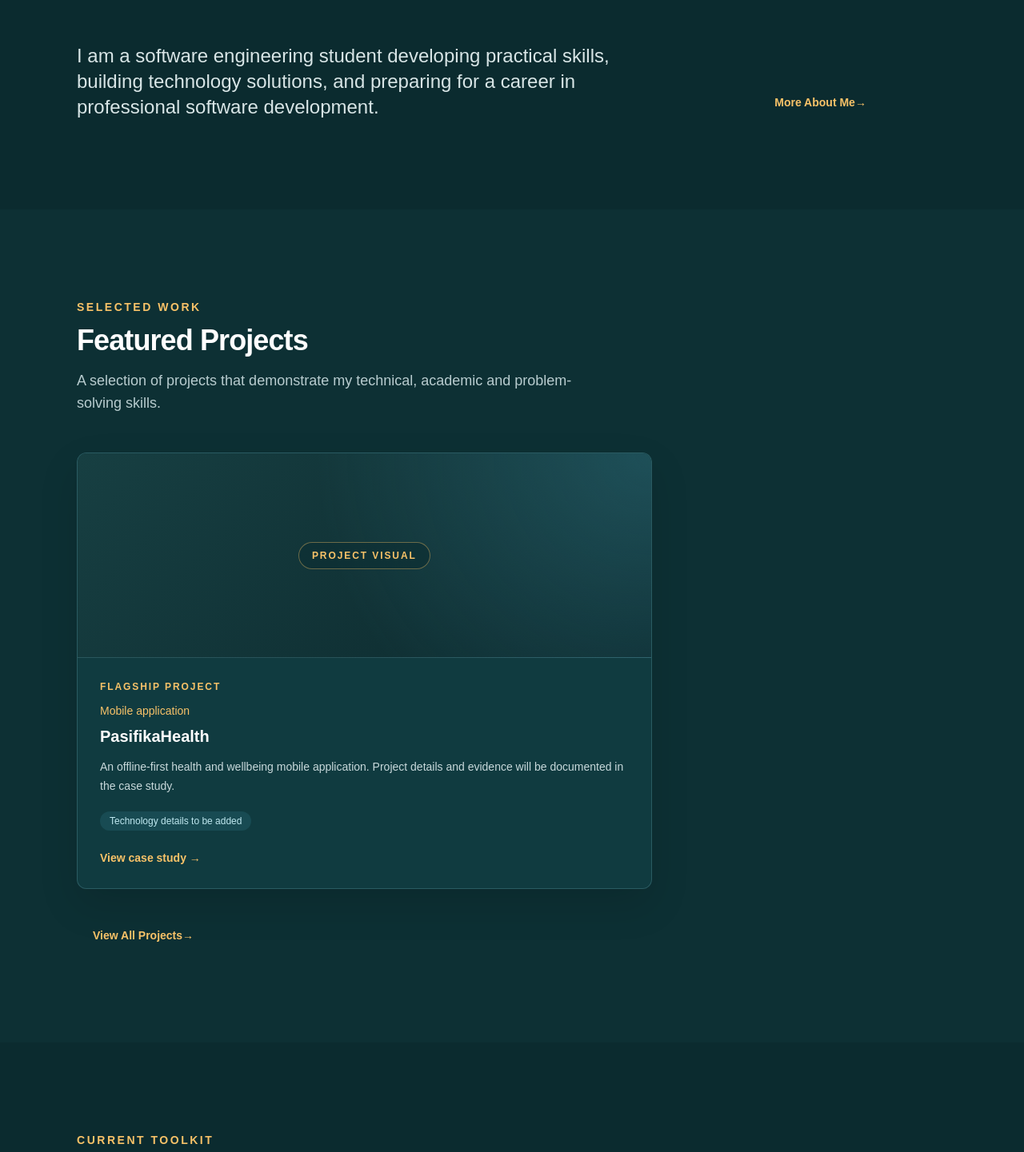
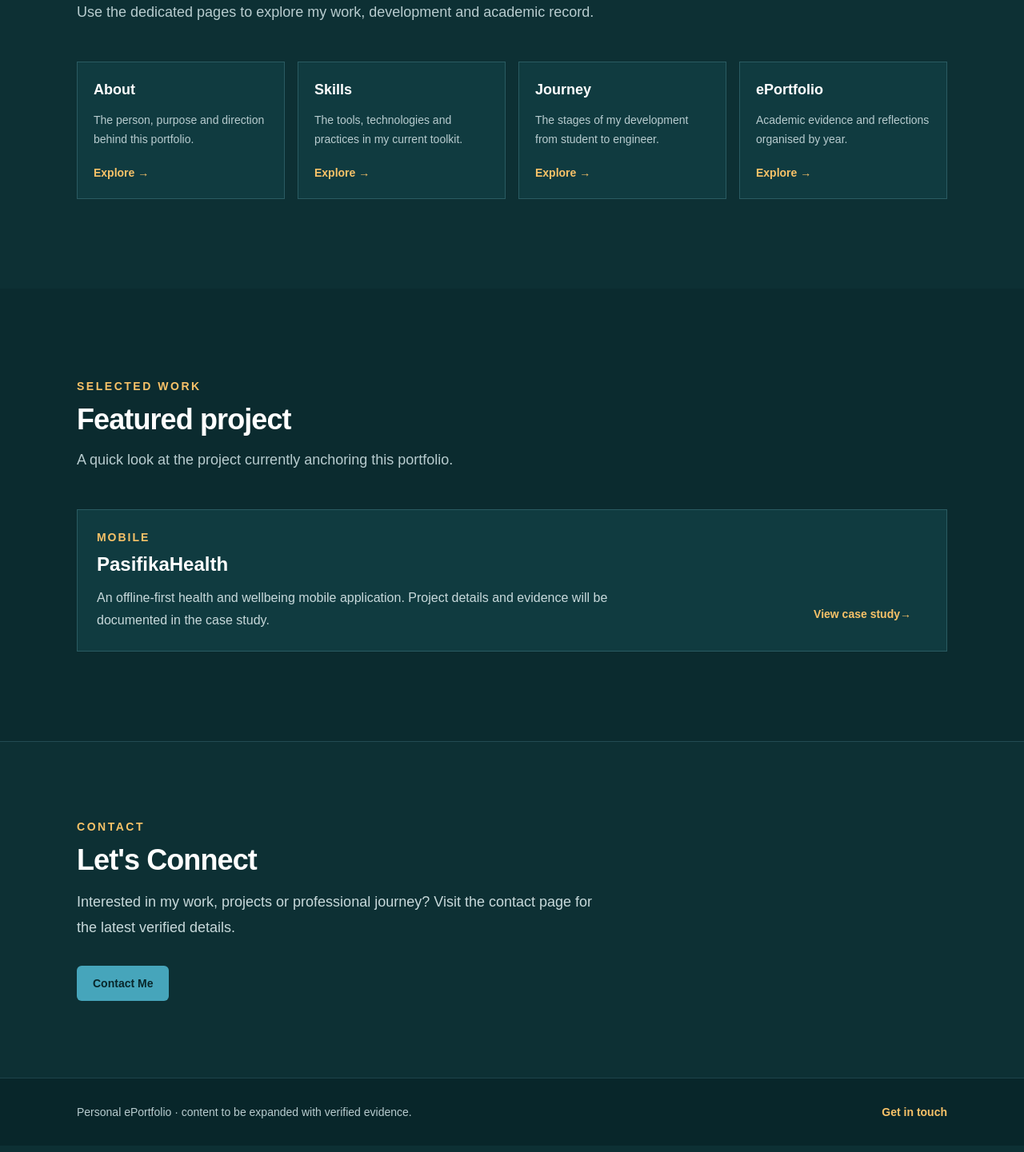
Before and after one commit to s11202128/Eportfolio, a Next.js app: page / in a window 1280 px wide. Shown: the part 949-2390 px from the top of the page at 80% size. Built offline with nearby package versions, Linux system fonts and the light colour scheme.

Commit message:
feat: add ePortfolio and Skills pages with corresponding sections and navigation updates

```diff
--- /dev/null
+++ b/app/eportfolio/page.tsx
@@ -0,0 +1,28 @@
+import Link from "next/link";
+import { Section } from "@/components/section";
+
+const years = ["Year 1", "Year 2", "Year 3", "Year 4"] as const;
+
+export const metadata = {
+  title: "ePortfolio | Personal ePortfolio",
+  description: "An academic record of my software engineering development.",
+};
+
+export default function EportfolioPage() {
+  return (
+    <main>
+      <Section eyebrow="Academic record" title="My ePortfolio" description="A record of my academic journey, projects, technical growth, professional development and learning experiences.">
+        <div className="grid gap-4 sm:grid-cols-2 lg:grid-cols-4">
+          {years.map((year, index) => (
+            <Link key={year} href={`/eportfolio/year-${index + 1}`} className={`group border p-6 transition-colors focus-visible:outline-2 focus-visible:outline-offset-4 focus-visible:outline-[#f8c268] ${index === 3 ? "border-[#f8c268]/60 bg-[#52402a]/55" : "border-[#78bac7]/25 bg-[#103b40] hover:border-[#46a5bb]"}`}>
+              <span className="text-sm font-semibold text-[#f8c268]">0{index + 1}</span>
+              <h2 className="mt-8 text-xl font-semibold text-white">{year}</h2>
+              <p className="mt-2 text-sm text-[#c8d9db]">Academic evidence to be added.</p>
+              <span className="mt-6 inline-block text-sm font-semibold text-[#f8c268]">Explore <span aria-hidden="true">→</span></span>
+            </Link>
+          ))}
+        </div>
+      </Section>
+    </main>
+  );
+}
--- a/app/page.tsx
+++ b/app/page.tsx
@@ -1,22 +1,18 @@
 import Link from "next/link";
-import { AchievementPreview } from "@/components/home/achievement-preview";
-import { JourneyTimeline } from "@/components/home/journey-timeline";
-import { ProjectCard } from "@/components/home/project-card";
-import { SkillGroups } from "@/components/home/skill-groups";
 import { ButtonLink } from "@/components/button-link";
 import { Section } from "@/components/section";
-import { achievements } from "@/data/achievements";
-import { journeyStages } from "@/data/journey";
 import { profile } from "@/data/profile";
 import { projects } from "@/data/projects";
-import { skillGroups } from "@/data/skills";
 
-const years = ["Year 1", "Year 2", "Year 3", "Year 4"] as const;
-const socialLabels = ["GitHub", "LinkedIn", "Email"] as const;
+const homeModules = [
+  { label: "About", href: "/about", description: "The person, purpose and direction behind this portfolio." },
+  { label: "Skills", href: "/skills", description: "The tools, technologies and practices in my current toolkit." },
+  { label: "Journey", href: "/journey", description: "The stages of my development from student to engineer." },
+  { label: "ePortfolio", href: "/eportfolio", description: "Academic evidence and reflections organised by year." },
+] as const;
 
 export default function Home() {
   const featuredProject = projects.find((project) => project.slug === "pasifikahealth");
-  const additionalProjects = projects.filter((project) => project.slug !== "pasifikahealth").slice(0, 3);
 
   return (
     <main className="overflow-hidden">
@@ -31,12 +27,8 @@ export default function Home() {
             </h1>
             <p className="mt-7 max-w-2xl text-lg leading-8 text-[#c8d9db]">{profile.introduction}</p>
             <div className="mt-9 flex flex-wrap gap-3">
-              <ButtonLink href="#featured-projects">View My Projects</ButtonLink>
+              <ButtonLink href="/projects">View My Projects</ButtonLink>
               <ButtonLink href="/contact" variant="secondary">Get in Touch</ButtonLink>
-              {profile.cvUrl ? <a className="self-center text-sm font-semibold text-[#f8c268] underline-offset-4 hover:underline" href={profile.cvUrl}>Download CV</a> : <span className="self-center text-sm text-[#b8cccf]">Download CV · coming soon</span>}
-            </div>
-            <div className="mt-12 flex flex-wrap gap-x-6 gap-y-3 border-t border-[#78bac7]/25 pt-6 text-sm text-[#b8cccf]">
-              {socialLabels.map((label) => <span key={label}>{label} · link to be added</span>)}
             </div>
           </div>
           <div className="relative mx-auto w-full max-w-sm lg:mx-0 lg:justify-self-end" aria-hidden="true">
@@ -51,55 +43,38 @@ export default function Home() {
         </div>
       </header>
 
-      <Section title="About Me" eyebrow="Introduction" className="bg-[#0b2b2f]">
-        <div className="grid gap-8 lg:grid-cols-[1.4fr_0.6fr] lg:items-end">
-          <p className="max-w-3xl text-xl leading-8 text-[#d8e5e6] sm:text-2xl">{profile.about}</p>
-          <ButtonLink href="/about" variant="text">More About Me <span aria-hidden="true">→</span></ButtonLink>
-        </div>
-      </Section>
-
-      <Section id="featured-projects" title="Featured Projects" eyebrow="Selected work" description="A selection of projects that demonstrate my technical, academic and problem-solving skills.">
-        <div className="grid gap-5 lg:grid-cols-3">
-          {featuredProject ? <ProjectCard project={featuredProject} prominent /> : null}
-          {additionalProjects.map((project) => <ProjectCard key={project.slug} project={project} />)}
-        </div>
-        <div className="mt-9"><ButtonLink href="/projects" variant="text">View All Projects <span aria-hidden="true">→</span></ButtonLink></div>
-      </Section>
-
-      <Section title="Skills & Technologies" eyebrow="Current toolkit" description="Technologies and practices currently represented in this portfolio foundation." className="bg-[#0b2b2f]">
-        <SkillGroups groups={skillGroups} />
-      </Section>
-
-      <Section title="My Journey" eyebrow="Development path">
-        <JourneyTimeline stages={journeyStages} />
-        <div className="mt-9"><ButtonLink href="/journey" variant="text">View My Journey <span aria-hidden="true">→</span></ButtonLink></div>
-      </Section>
-
-      <Section title="Achievements & Recognition" eyebrow="Evidence" className="bg-[#0b2b2f]">
-        <AchievementPreview items={achievements} />
-        <div className="mt-9"><ButtonLink href="/achievements" variant="text">View All Achievements <span aria-hidden="true">→</span></ButtonLink></div>
-      </Section>
-
-      <Section title="My ePortfolio" eyebrow="Academic record" description="A record of my academic journey, projects, technical growth, professional development and learning experiences.">
+      <Section eyebrow="Explore" title="A portfolio in progress" description="Use the dedicated pages to explore my work, development and academic record.">
         <div className="grid gap-4 sm:grid-cols-2 lg:grid-cols-4">
-          {years.map((year, index) => (
-            <Link key={year} href={`/eportfolio/year-${index + 1}`} className={`group rounded-xl border p-6 transition-colors focus-visible:outline-2 focus-visible:outline-offset-4 focus-visible:outline-[#f8c268] ${index === 3 ? "border-[#f8c268]/60 bg-[#52402a]/55" : "border-[#78bac7]/25 bg-[#103b40] hover:border-[#46a5bb]"}`}>
-              <span className="text-sm font-semibold text-[#f8c268]">0{index + 1}</span>
-              <h3 className="mt-8 text-xl font-semibold text-white">{year}</h3>
-              <p className="mt-2 text-sm text-[#c8d9db]">Academic evidence to be added.</p>
-              <span className="mt-6 inline-block text-sm font-semibold text-[#f8c268]">Explore <span aria-hidden="true">→</span></span>
+          {homeModules.map((module) => (
+            <Link key={module.href} href={module.href} className="group border border-[#78bac7]/25 bg-[#103b40] p-5 transition-colors hover:border-[#46a5bb] focus-visible:outline-2 focus-visible:outline-offset-4 focus-visible:outline-[#f8c268]">
+              <h2 className="text-lg font-semibold text-white">{module.label}</h2>
+              <p className="mt-3 text-sm leading-6 text-[#b8cccf]">{module.description}</p>
+              <span className="mt-5 inline-block text-sm font-semibold text-[#f8c268]">Explore <span aria-hidden="true">→</span></span>
             </Link>
           ))}
         </div>
       </Section>
 
+      <Section eyebrow="Selected work" title="Featured project" description="A quick look at the project currently anchoring this portfolio." className="bg-[#0b2b2f]">
+        {featuredProject ? (
+          <div className="flex flex-col gap-5 border border-[#78bac7]/25 bg-[#103b40] p-6 sm:flex-row sm:items-end sm:justify-between">
+            <div>
+              <p className="text-sm font-semibold uppercase tracking-[0.14em] text-[#f8c268]">{featuredProject.category}</p>
+              <h2 className="mt-2 text-2xl font-semibold text-white">{featuredProject.title}</h2>
+              <p className="mt-3 max-w-2xl leading-7 text-[#c8d9db]">{featuredProject.description}</p>
+            </div>
+            <ButtonLink href={`/projects/${featuredProject.slug}`} variant="text">View case study <span aria-hidden="true">→</span></ButtonLink>
+          </div>
+        ) : <p className="text-[#b8cccf]">Featured projects will be added here.</p>}
+      </Section>
+
       <section className="border-t border-[#78bac7]/20 bg-[radial-gradient(circle_at_80%_0%,rgba(248,194,104,0.16),transparent_25rem),#103b40] py-20 sm:py-24">
-        <div className="mx-auto max-w-6xl px-6 lg:px-8"><div className="max-w-3xl">
+        <div className="mx-auto max-w-6xl px-6 lg:px-8">
           <p className="text-sm font-semibold uppercase tracking-[0.18em] text-[#f8c268]">Contact</p>
           <h2 className="mt-3 text-3xl font-semibold tracking-tight text-white sm:text-4xl">Let&apos;s Connect</h2>
-          <p className="mt-4 text-lg leading-8 text-[#c8d9db]">Interested in my work, projects or professional journey? Feel free to get in touch.</p>
-          <div className="mt-8 flex flex-wrap gap-3"><ButtonLink href="/contact">Contact Me</ButtonLink><span className="inline-flex min-h-11 items-center rounded-md border border-[#78bac7]/60 px-5 py-2.5 text-sm text-[#b8cccf]">Download CV · coming soon</span></div>
-        </div></div>
+          <p className="mt-4 max-w-2xl text-lg leading-8 text-[#c8d9db]">Interested in my work, projects or professional journey? Visit the contact page for the latest verified details.</p>
+          <div className="mt-8"><ButtonLink href="/contact">Contact Me</ButtonLink></div>
+        </div>
       </section>
     </main>
   );
--- /dev/null
+++ b/app/skills/page.tsx
@@ -0,0 +1,18 @@
+import { SkillGroups } from "@/components/home/skill-groups";
+import { Section } from "@/components/section";
+import { skillGroups } from "@/data/skills";
+
+export const metadata = {
+  title: "Skills | Personal ePortfolio",
+  description: "The technologies and practices represented in my portfolio.",
+};
+
+export default function SkillsPage() {
+  return (
+    <main>
+      <Section eyebrow="Current toolkit" title="Skills & Technologies" description="Technologies, tools and practices currently represented in this portfolio foundation.">
+        <SkillGroups groups={skillGroups} />
+      </Section>
+    </main>
+  );
+}
--- a/components/site-header.tsx
+++ b/components/site-header.tsx
@@ -4,7 +4,10 @@ const navigation = [
   ["Home", "/"],
   ["About", "/about"],
   ["Projects", "/projects"],
+  ["Skills", "/skills"],
   ["Journey", "/journey"],
+  ["Achievements", "/achievements"],
+  ["ePortfolio", "/eportfolio"],
   ["Contact", "/contact"],
 ] as const;
 
```
